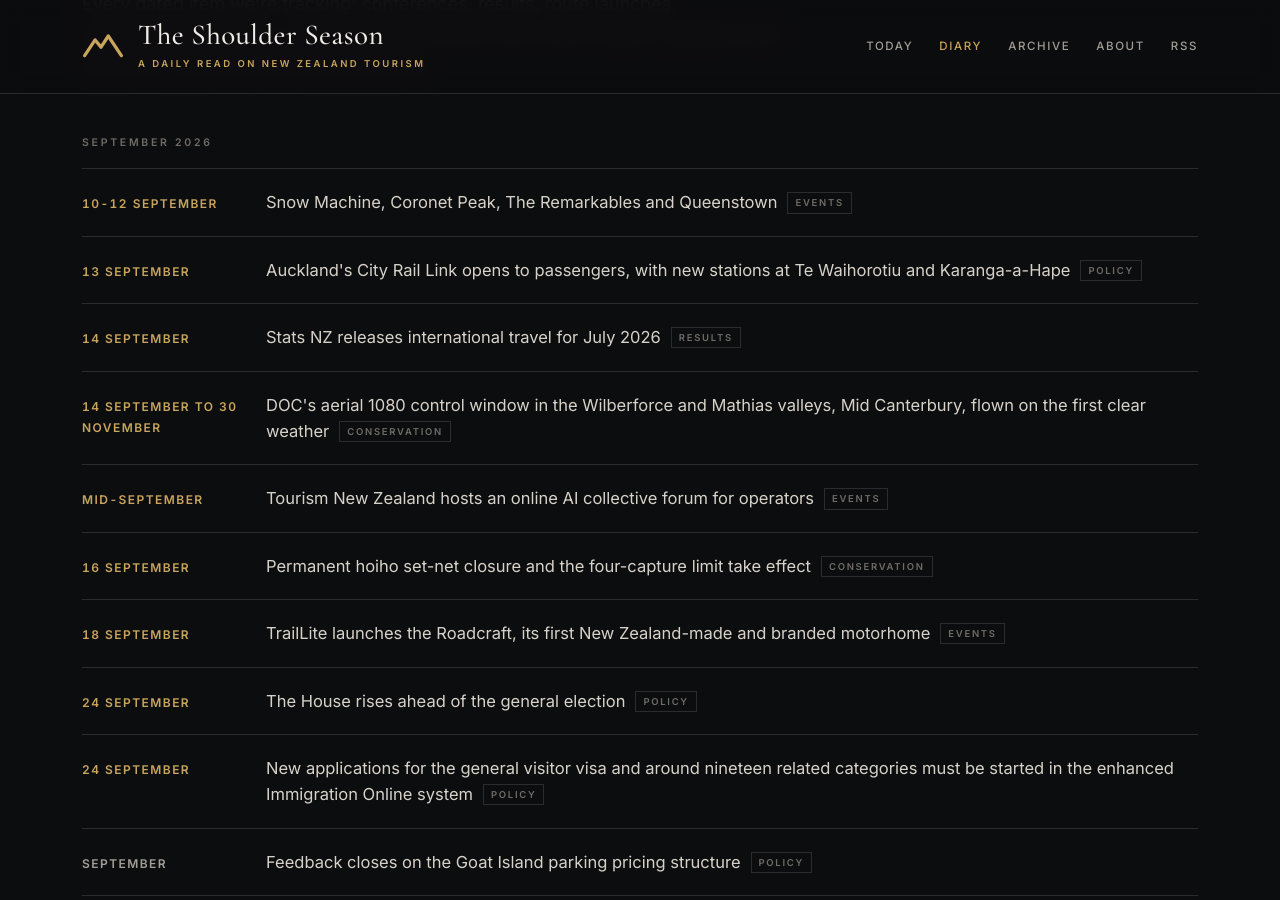
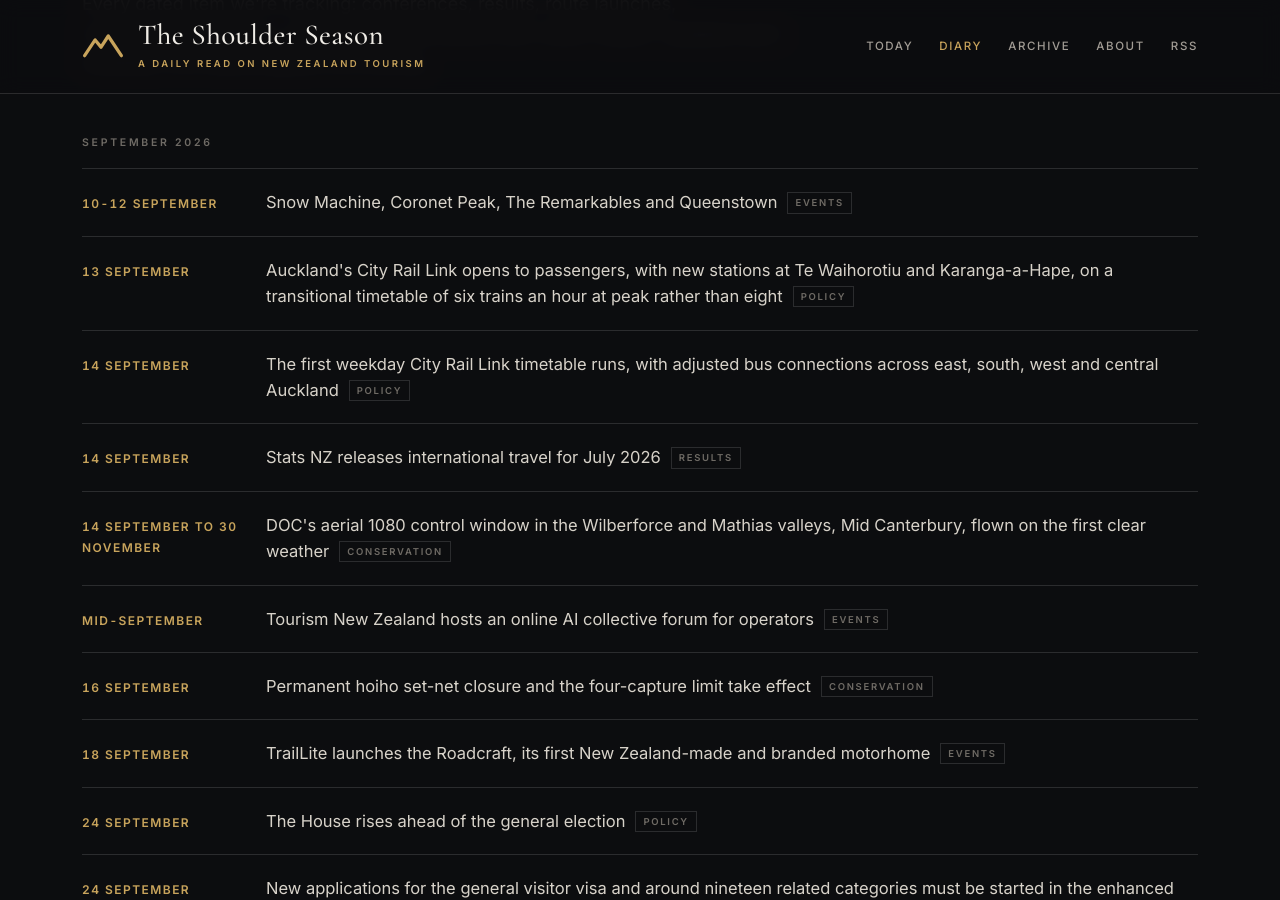
Before and after one commit to CTOverlord/shoulder-season, a Jekyll site: the page built from diary.html, in a window 1280 px wide and 900 px high, scrolled down 354 px. Built offline with Jekyll 4.4.1, drawn with Linux system fonts in a browser that asks for light colours.

Commit message:
Diary: City Rail Link transitional timetable and first weekday service

```diff
--- a/_data/diary.yml
+++ b/_data/diary.yml
@@ -136,7 +136,11 @@
   tag: Policy
 
 - date: 2026-09-13
-  text: Auckland's City Rail Link opens to passengers, with new stations at Te Waihorotiu and Karanga-a-Hape
+  text: Auckland's City Rail Link opens to passengers, with new stations at Te Waihorotiu and Karanga-a-Hape, on a transitional timetable of six trains an hour at peak rather than eight
+  tag: Policy
+
+- date: 2026-09-14
+  text: The first weekday City Rail Link timetable runs, with adjusted bus connections across east, south, west and central Auckland
   tag: Policy
 
 - date: 2026-09-15
```
